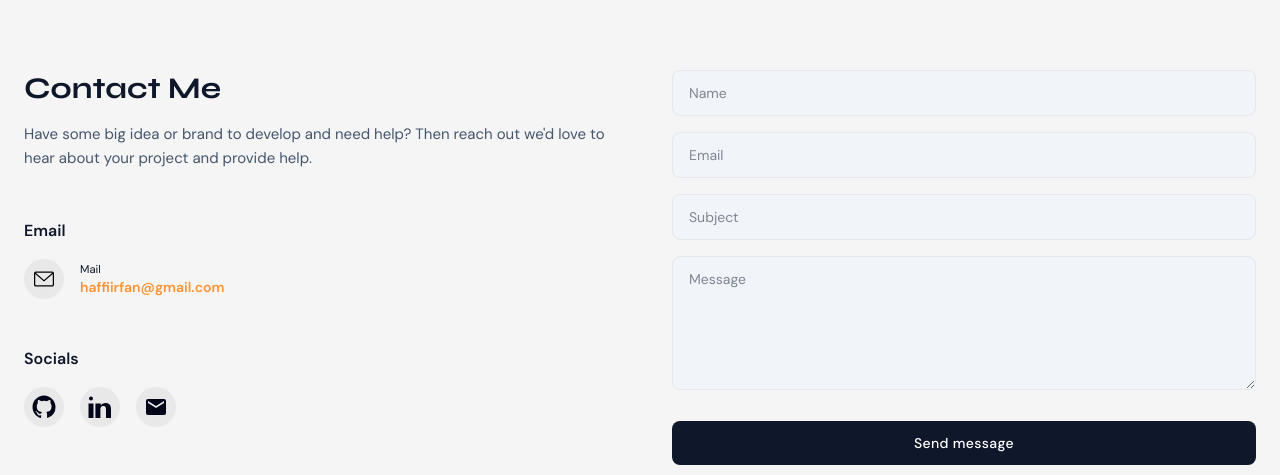
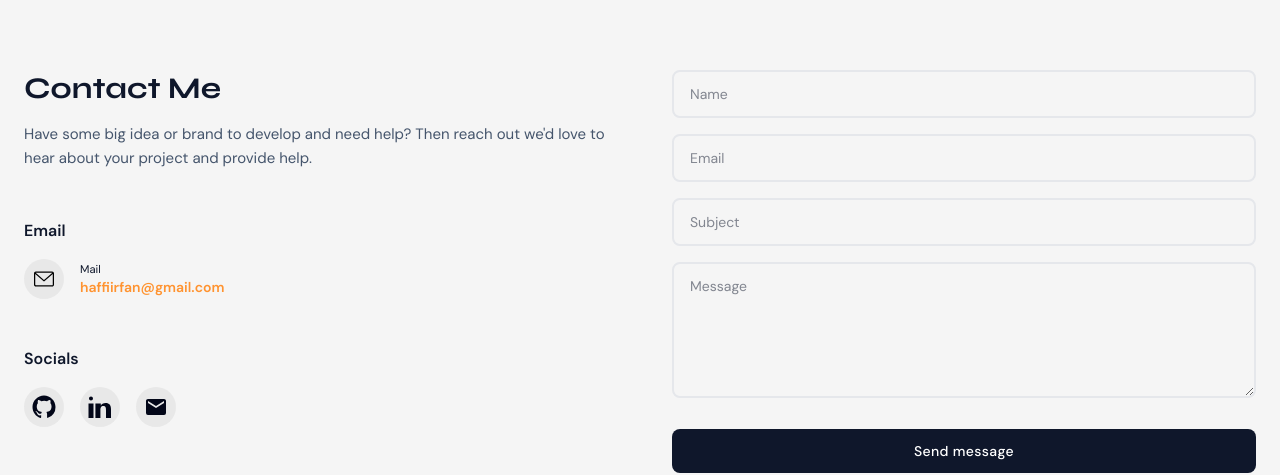
Before and after one commit to MohidShahid/TypeScript-Potfolio, a React (Vite) app: page / in a window 1280 px wide. Shown: the part 5297-5772 px from the top of the page. Built offline with nearby package versions, Linux system fonts and the light colour scheme.

Commit message:
replace video's and change form fields background and border

```diff
--- a/src/components/ContactMe.tsx
+++ b/src/components/ContactMe.tsx
@@ -43,13 +43,13 @@ const ContactMe = () => {
 
       <form className="lg:ml-auto space-y-4" action={"https://formspree.io/f/movglgwz"} method="POST">
         <input type='text' placeholder='Name'
-          className="w-full rounded-md py-3 px-4 bg-slate-100 text-slate-900 text-sm border border-gray-200 focus:border-slate-900 outline-none focus:bg-transparent" />
+          className="w-full rounded-md py-3 px-4  text-slate-900 text-sm border-2 border-gray-200 focus:border-slate-900 outline-none focus:bg-transparent" />
         <input type='email' placeholder='Email'
-          className="w-full rounded-md py-3 px-4 bg-slate-100 text-slate-900 text-sm border border-gray-200 focus:border-slate-900 outline-none focus:bg-transparent" />
+          className="w-full rounded-md py-3 px-4  text-slate-900 text-sm border-2 border-gray-200 focus:border-slate-900 outline-none focus:bg-transparent" />
         <input type='text' placeholder='Subject'
-          className="w-full rounded-md py-3 px-4 bg-slate-100 text-slate-900 text-sm border border-gray-200 focus:border-slate-900 outline-none focus:bg-transparent" />
+          className="w-full rounded-md py-3 px-4  text-slate-900 text-sm border-2 border-gray-200 focus:border-slate-900 outline-none focus:bg-transparent" />
         <textarea placeholder='Message' rows={6}
-          className="w-full rounded-md px-4 bg-slate-100 text-slate-900 text-sm pt-3 border border-gray-200 focus:border-slate-900 outline-none focus:bg-transparent"></textarea>
+          className="w-full rounded-md px-4  text-slate-900 text-sm pt-3 border-2 border-gray-200 focus:border-slate-900 outline-none focus:bg-transparent"></textarea>
         <button type='button'
           className="text-white bg-slate-900 hover:bg-slate-800 tracking-wide rounded-md text-sm font-medium px-4 py-3 w-full cursor-pointer mt-2! border-0">Send message</button>
       </form>
--- a/src/components/NeuroAnimateCarousel.tsx
+++ b/src/components/NeuroAnimateCarousel.tsx
@@ -11,19 +11,25 @@ export function NeuroAnimateCarousel() {
     {
       title: "Video 2",
       button: "Watch Video",
-      src: "https://res.cloudinary.com/dlerfbweh/video/upload/v1774776220/result_5_rldmyr.mp4", // TODO: Add video URL
+      src: "https://res.cloudinary.com/dlerfbweh/video/upload/v1777206472/result3_jtdbzc.mp4", // TODO: Add video URL
       type: "video",
     },
     {
       title: "Video 3",
       button: "Watch Video",
-      src: "https://res.cloudinary.com/dlerfbweh/video/upload/v1774776231/result1_ssxbar.mp4", // TODO: Add video URL
+      src: "https://res.cloudinary.com/dlerfbweh/video/upload/v1777206477/result2_vyejpo.mp4", // TODO: Add video URL
       type: "video",
     },
     {
       title: "Video 4",
       button: "Watch Video",
-      src: "https://res.cloudinary.com/dlerfbweh/video/upload/v1774776212/result2_onwjke.mp4", // TODO: Add video URL
+      src: "https://res.cloudinary.com/dlerfbweh/video/upload/v1774776231/result1_ssxbar.mp4", // TODO: Add video URL
+      type: "video",
+    },
+    {
+      title: "Video 5",
+      button: "Watch Video",
+      src: "https://res.cloudinary.com/dlerfbweh/video/upload/v1777206470/enhanced_output_5_du4yku.mp4", // TODO: Add video URL
       type: "video",
     },
   ];
```
